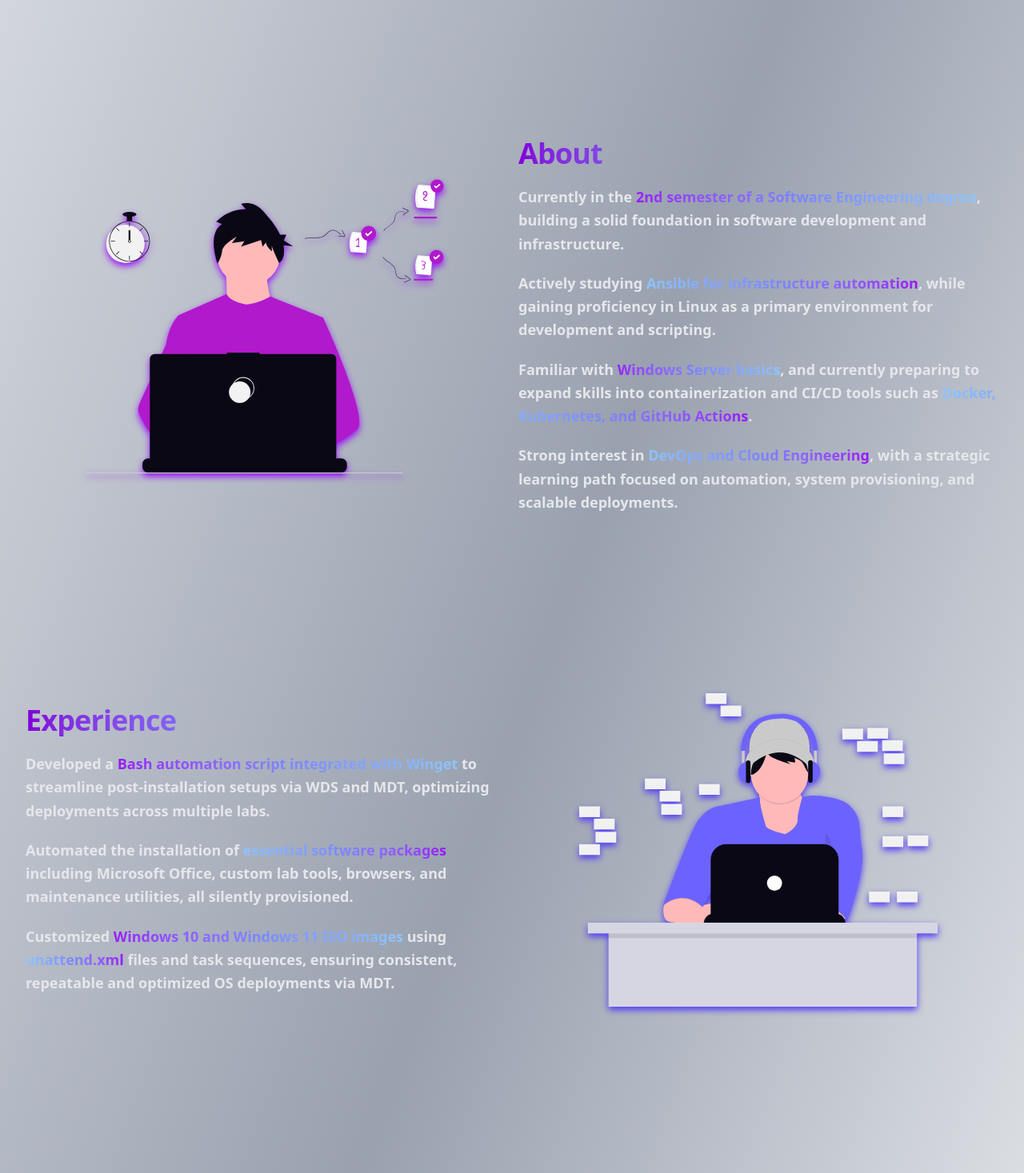
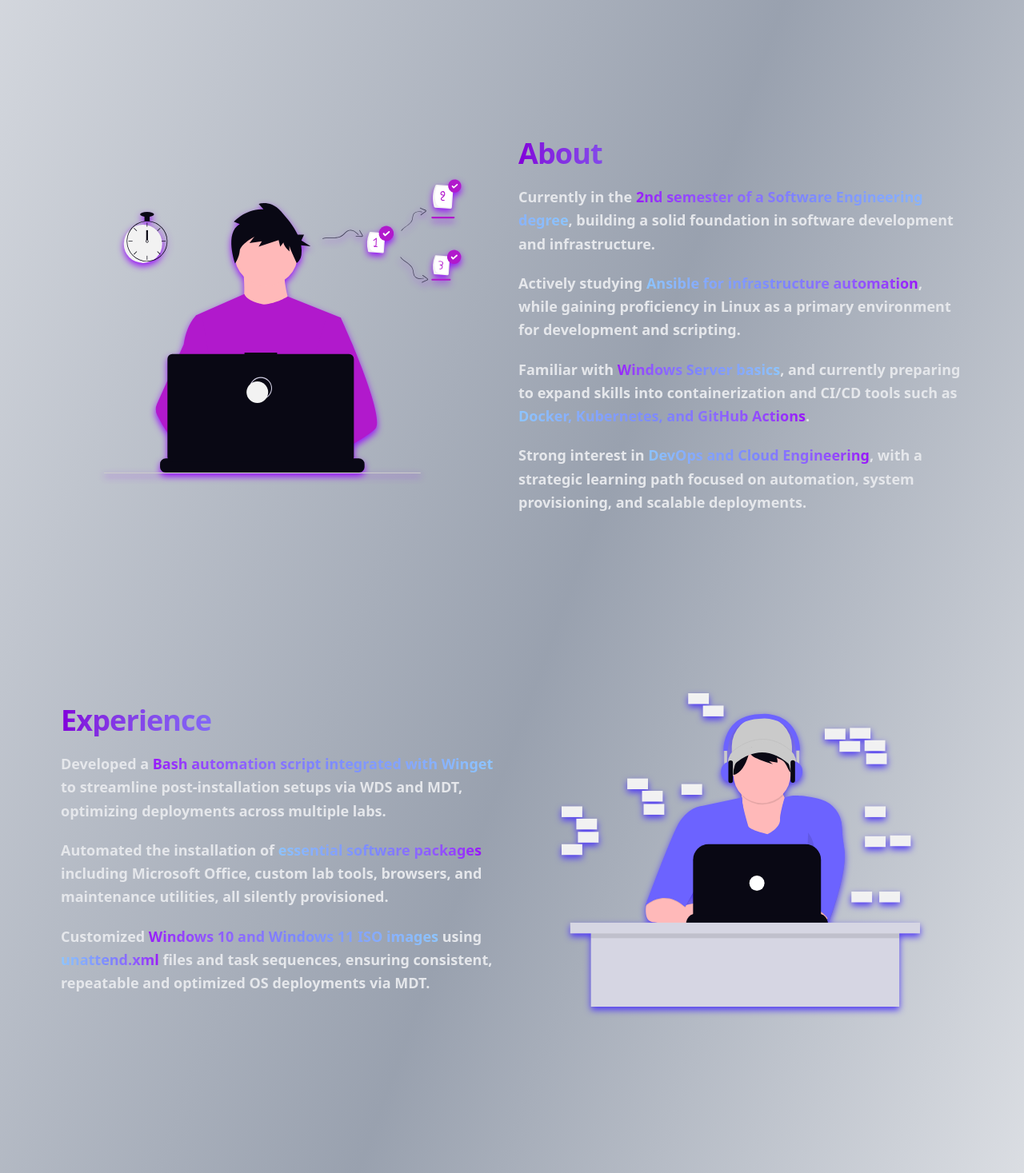
Before and after one commit to JuniorTakaki/portfolio-web, a React (Vite) app: page / in a window 1280 px wide. Shown: the part 820-2287 px from the top of the page at 80% size. Built offline with nearby package versions, Linux system fonts and the light colour scheme.

Commit message:
fix bug sidebar & Card front

```diff
--- a/src/components/Cardfront.tsx
+++ b/src/components/Cardfront.tsx
@@ -4,7 +4,7 @@
       <div className="flex flex-col sm:flex-row items-center sm:items-start justify-between w-full px-4 sm:px-8 lg:px-24 gap-12">
 
         {/* Avatar - somente mobile */}
-        <div className="lg:hidden flex-shrink-0">
+        <div className="sm:hidden flex-shrink-0">
           <div className="w-28 h-28 sm:w-36 sm:h-36 md:w-44 md:h-44 rounded-full bg-gradient-to-br from-purple-700 via-indigo-700 to-blue-700 p-[3px]">
             <div className="w-full h-full rounded-full overflow-hidden bg-gray-100 dark:bg-gray-800">
               <img
--- a/src/components/SummaryDevOps.tsx
+++ b/src/components/SummaryDevOps.tsx
@@ -1,6 +1,6 @@
 const SummaryDevOps = ({ reverse = false }) => {
   return (
-    <section className="w-full max-w-7xl mx-auto px-4 py-12">
+    <section className="w-full max-w-7xl mx-auto px-4 lg:px-15 py-12">
       <div
         className={`flex flex-col-reverse md:flex-row ${reverse ? 'md:flex-row-reverse' : ''
           } items-center gap-4`}
--- a/src/components/knowledge.tsx
+++ b/src/components/knowledge.tsx
@@ -1,6 +1,6 @@
 const Knowledge = ({ reverse = false }) => {
     return (
-        <section className="w-full max-w-7xl mx-auto px-4 py-12">
+        <section className="w-full max-w-7xl mx-auto px-4 lg:px-15 py-12">
             <div
                 className={`flex flex-col-reverse md:flex-row ${reverse ? 'md:flex-row-reverse' : ''} items-center gap-4`}>
                 <div className="w-full md:w-1/2 flex justify-center">
```
